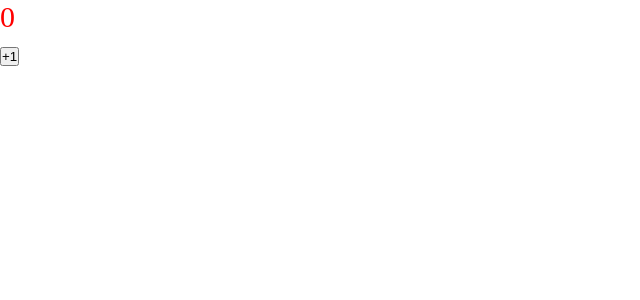
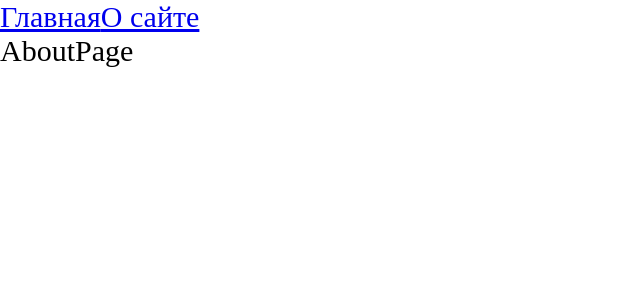
Before and after one commit to ylesandale/smth-cool, a React app: page /about in a window 1280 px wide. Shown: the top 300 px of the page, without its empty margins (0-640 px from the left). Built offline with nearby package versions, Linux system fonts and the light colour scheme.

Commit message:
add lazy load for chunks

```diff
--- a/package.json
+++ b/package.json
@@ -32,6 +32,7 @@
   },
   "dependencies": {
     "react": "^17.0.2",
-    "react-dom": "^17.0.2"
+    "react-dom": "^17.0.2",
+    "react-router-dom": "^6.2.1"
   }
 }
--- a/src/App.tsx
+++ b/src/App.tsx
@@ -1,10 +1,20 @@
-import { Counter } from "./components/Counter";
+import {Link, Route, Routes} from "react-router-dom";
 import "./index.scss";
+import { AboutPageAsync } from "./pages/AboutPage/AboutPageAsync";
+import { MainPageAsync } from "./pages/MainPage/MainPageAsync";
+import {Suspense} from "react";
 
 const App = () => {
     return (
         <div className="app">
-            <Counter/>
+            <Link to={'/'}>Главная</Link>
+            <Link to={'/about'}>О сайте</Link>
+            <Suspense fallback={<div>Loading...</div>}>
+                <Routes>
+                    <Route path={'/about'} element={<AboutPageAsync />} />
+                    <Route path={'/'} element={<MainPageAsync />} />
+                </Routes>
+            </Suspense>
         </div>
     );
 }
--- a/src/index.tsx
+++ b/src/index.tsx
@@ -1,4 +1,10 @@
-import { render } from "react-dom";
+import {render} from "react-dom";
 import App from "./App";
+import {BrowserRouter} from "react-router-dom";
 
-render(<App/>, document.getElementById('root'))
+render(
+    <BrowserRouter>
+        <App/>
+    </BrowserRouter>,
+    document.getElementById('root')
+)
--- /dev/null
+++ b/src/pages/AboutPage/AboutPage.tsx
@@ -0,0 +1,11 @@
+import React from 'react';
+
+const AboutPage = () => {
+    return (
+        <div>
+            AboutPage
+        </div>
+    );
+};
+
+export default AboutPage;
--- /dev/null
+++ b/src/pages/AboutPage/AboutPageAsync.tsx
@@ -0,0 +1,3 @@
+import {lazy} from "react";
+
+export const AboutPageAsync = lazy(() => import('./AboutPage'))
--- /dev/null
+++ b/src/pages/MainPage/MainPage.tsx
@@ -0,0 +1,11 @@
+import React from 'react';
+
+const MainPage = () => {
+    return (
+        <div>
+            MainPage
+        </div>
+    );
+};
+
+export default MainPage;
--- /dev/null
+++ b/src/pages/MainPage/MainPageAsync.ts
@@ -0,0 +1,3 @@
+import {lazy} from "react";
+
+export const MainPageAsync = lazy(() => import('./MainPage'))
```
Also changed, not shown: 2 other files (tests, documents, lock files or other folders).
